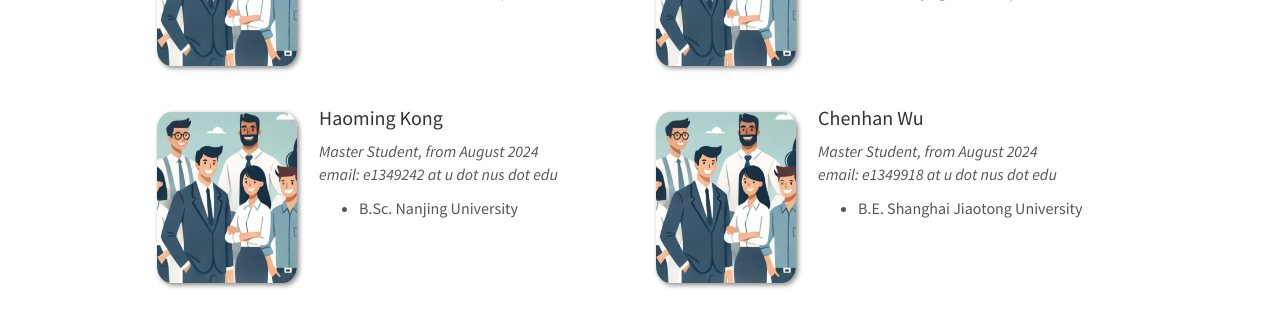
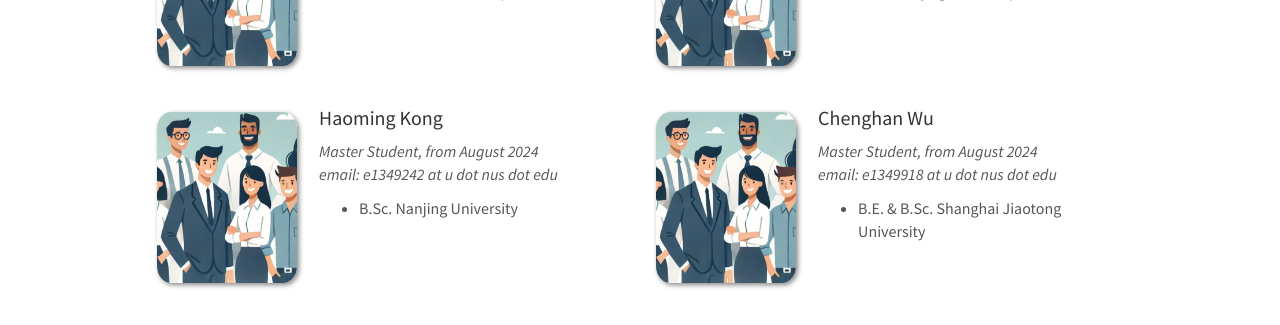
Before and after one commit to scaling-group/scaling-group.github.io, a Jekyll site: the page built from _pages/team.md, in a window 1280 px wide and 900 px high, scrolled down 505 px. Shown: the part 155-480 px from the top of the window. Built offline with Jekyll 4.4.1, drawn with Linux system fonts in a browser that asks for light colours.

Commit message:
Update team_current.yml with corrected name and additional education information

```diff
--- a/_data/team_current.yml
+++ b/_data/team_current.yml
@@ -19,12 +19,12 @@
   number_educ: 1
   education1: B.Sc. Nanjing University
 
-- name: Chenhan Wu
+- name: Chenghan Wu
   photo: people.png
   info: Master Student, from August 2024
   email: e1349918 at u dot nus dot edu
   number_educ: 1
-  education1: B.E. Shanghai Jiaotong University
+  education1: B.E. & B.Sc. Shanghai Jiaotong University
 
 - name: Zhenhui Hu
   photo: people.png
```
